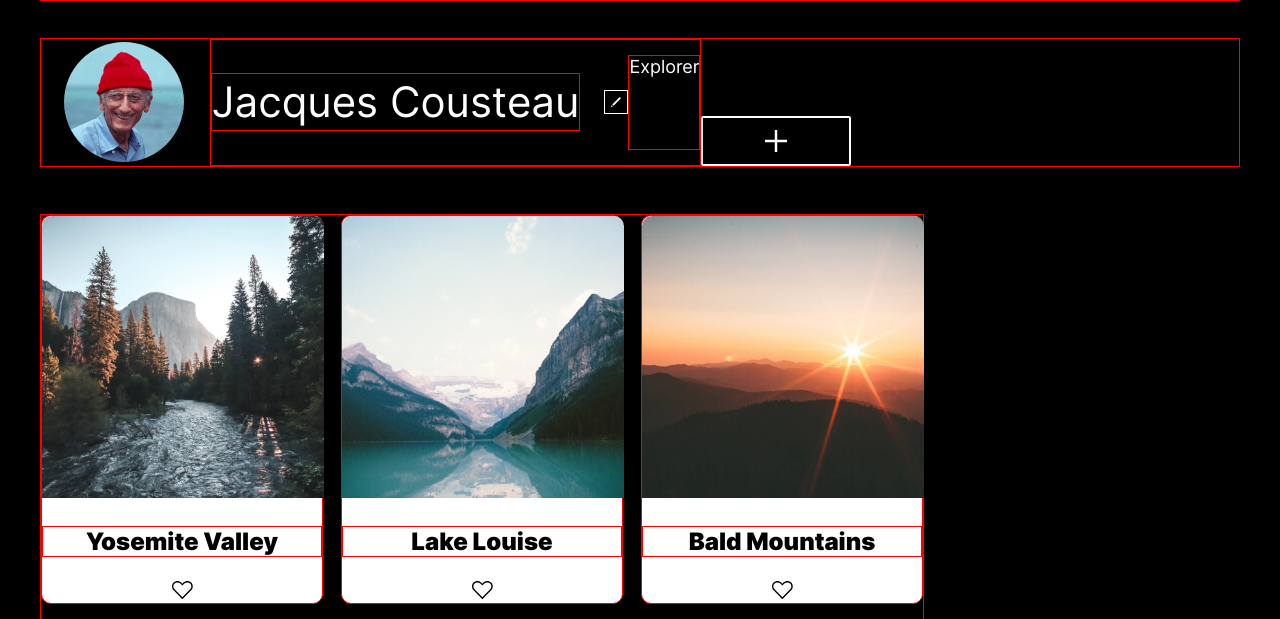
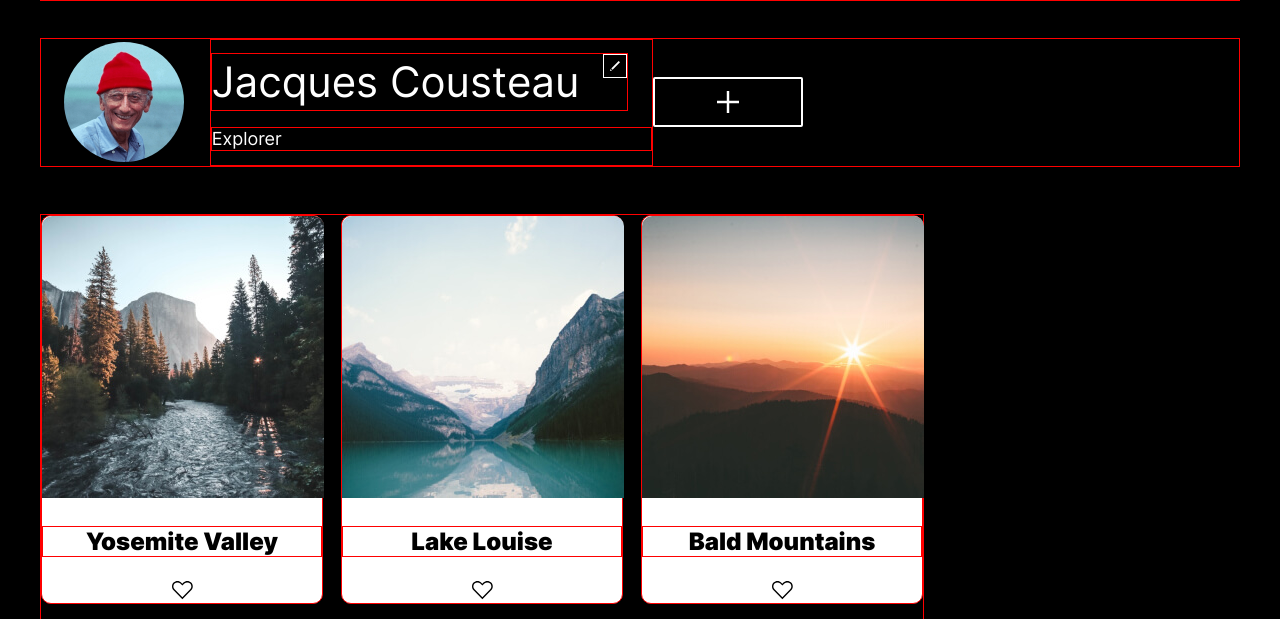
Before and after one commit to ze-e/web_project_4, a plain HTML site: page index.html in a window 1280 px wide. Shown: the part 141-760 px from the top of the page. Drawn offline with Linux system fonts and the light colour scheme.

Commit message:
as close as I can get for now

```diff
--- a/block/profile/__add-button/profile__add-button.css
+++ b/block/profile/__add-button/profile__add-button.css
@@ -5,7 +5,6 @@
   border-radius: 2px;
   display: grid;
   align-items: center;
-  align-self: flex-end;
+  align-self: center;
   background-color: black;
-
 }
--- a/block/profile/__description/profile__description.css
+++ b/block/profile/__description/profile__description.css
@@ -4,4 +4,6 @@
   font-weight: normal;
   font-size: 18px;
   line-height: 22px;
+  margin-block-start: 0px;
+  margin-block-end: 0px;
 }
--- a/block/profile/__edit-button/profile__edit-button.css
+++ b/block/profile/__edit-button/profile__edit-button.css
@@ -5,6 +5,6 @@
   display: grid;
   align-items: center;
   background-color: black;
-  align-self: center;
-  vertical-align: bottom;
+  float: right;
+  margin-left: 24px;
 }
--- a/block/profile/__info/profile__info.css
+++ b/block/profile/__info/profile__info.css
@@ -1,4 +1,5 @@
 .profile__info{
   display: flex;
-
+  flex-direction: column;
+  justify-content: center;
 }
--- a/block/profile/__name/profile__name.css
+++ b/block/profile/__name/profile__name.css
@@ -6,5 +6,8 @@
   font-size: 42px;
   line-height: 56px;
   align-self: center;
+  margin-block-start: 0px;
+  margin-block-end: 0px;
   margin-right: 24px;
+  margin-bottom: 16px;
 }
--- a/block/profile/profile.css
+++ b/block/profile/profile.css
@@ -13,5 +13,4 @@
   align-content: center;
   margin-top: 36.25px;
   margin-bottom: 47.25px;
-
 }
--- a/index.html
+++ b/index.html
@@ -13,10 +13,12 @@
     <section class="profile">
       <img class="profile__image" src="./images/profile-img.png" alt="profile-img">
       <div class="profile__info">
-        <h1 class="profile__name">Jacques Cousteau</h1>
-        <button class="profile__edit-button">
+        <h1 class="profile__name">Jacques Cousteau
+          <button class="profile__edit-button">
           <img class="profile__edit-icon" src="./images/ui/edit.svg" alt="edit-icon">
         </button>
+      </h1>
+
 
         <h2 class="profile__description">Explorer</h2>
 
```
